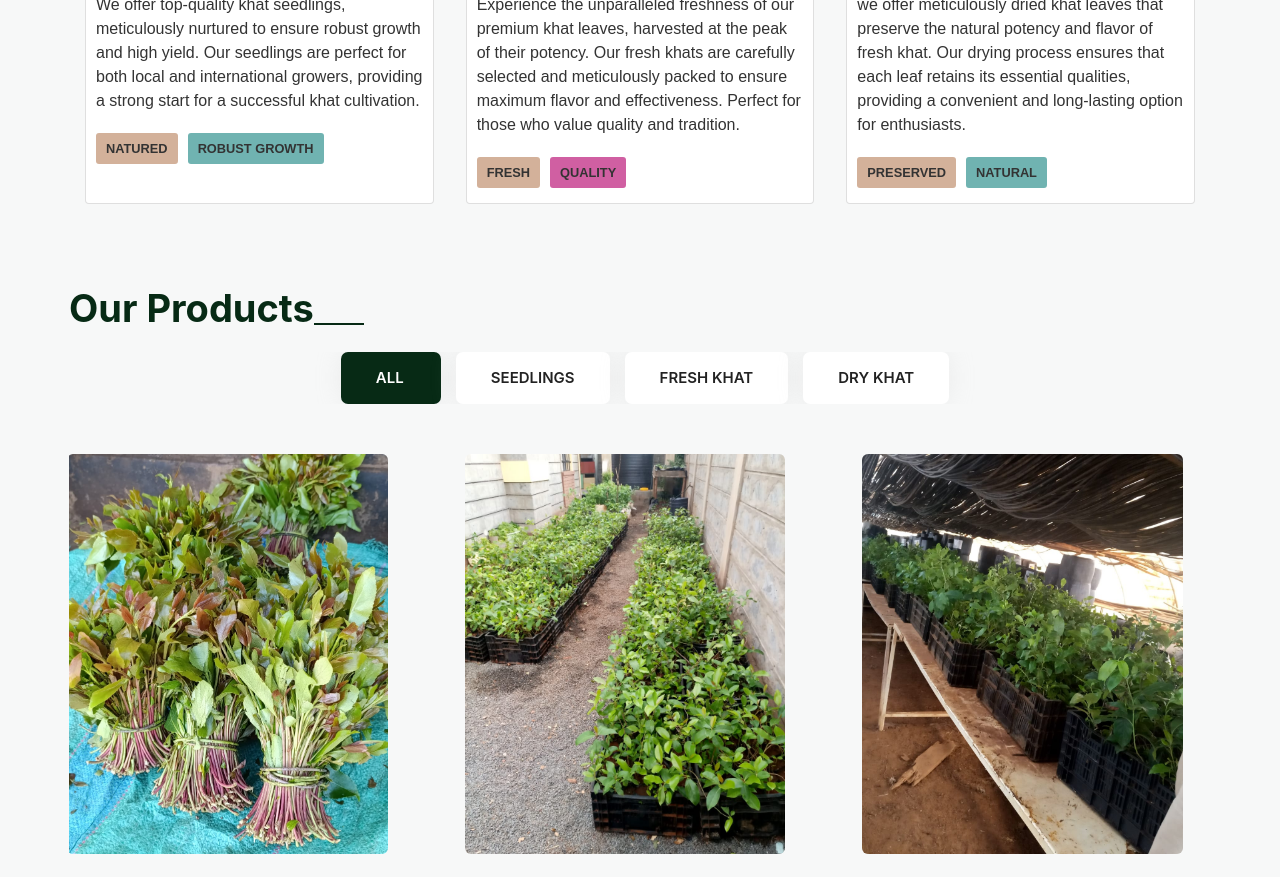
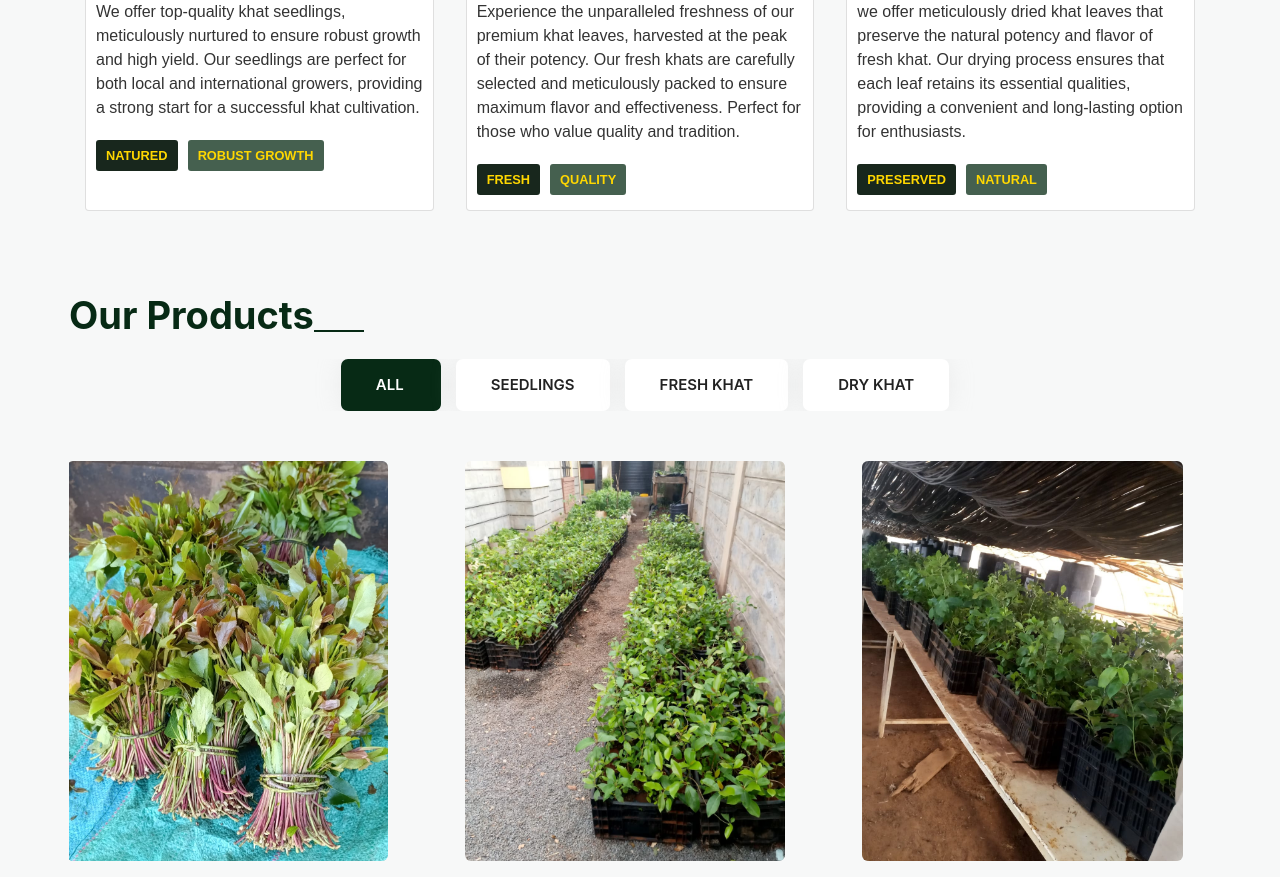
Before and after one commit to SaretoTracy/KhatKenyaGrowers, a React (Create React App) app: page / in a window 1280 px wide. Shown: the part 1880-2757 px from the top of the page. Built offline with nearby package versions, Linux system fonts and the light colour scheme.

Commit message:
add Scrolltotop component and style navbar

```diff
--- a/src/App.js
+++ b/src/App.js
@@ -11,10 +11,12 @@ import Contact from './Components/Contact';
 import Footer from './Components/Footer/Footer';
 import Landing from './Components/Landing/Landing';
 import About from './Components/About/About';
+import ScrollToTop from './Components/ScrollToTop'
 
 function App() {
   return (
     <Router>
+      <ScrollToTop />
       <Nav />
 
       <main>
--- a/src/Components/Contact/Contact.css
+++ b/src/Components/Contact/Contact.css
@@ -1,5 +1,7 @@
 .contact {
   display: flex;
+  padding-top: 2em;
+  padding-bottom: 2em;
   flex-wrap: wrap;
   justify-content: space-between;
   width: calc(min(76.5rem, 90%));
--- a/src/Components/Footer/Footer.css
+++ b/src/Components/Footer/Footer.css
@@ -14,28 +14,7 @@ ul {
     display: flex; /* Flex container for the row */
     flex-wrap: wrap; /* Allow items to wrap to the next line */
   }
-  .single-cta {
-    display: flex; /* Use flexbox for alignment */
-    align-items: center;
-  }
-  .single-cta i {
-    color: #e4e931;
-    font-size: 30px;
-    margin-right: 15px;
-  }
-  .cta-text {
-    padding-left: 15px;
-  }
-  .cta-text h4 {
-    color: #e4e931;
-    font-size: 20px;
-    font-weight: 600;
-    margin-bottom: 2px;
-  }
-  .cta-text span {
-    color: #fff;
-    font-size: 15px;
-  }
+
   .footer-content {
     position: relative;
     z-index: 2;
@@ -44,15 +23,15 @@ ul {
     position: absolute;
     top: 0;
     left: 0;
-    height: 330px;
+    height: 250px;
     background-size: cover;
     background-position: 100% 100%;
   }
   .footer-logo {
-    margin-bottom: 30px;
+    margin-bottom: 20px;
   }
   .footer-logo img {
-    max-width: 200px;
+    max-width: 150px;
   }
   .footer-text p {
     margin-bottom: 14px;
--- a/src/Components/Footer/Footer.js
+++ b/src/Components/Footer/Footer.js
@@ -1,5 +1,6 @@
 import React from 'react';
-import './Footer.css'; // Ensure you import the updated CSS
+import './Footer.css';
+import logo from '/home/developer/khat/src/assets/logo.jpeg';
 import { Link } from 'react-router-dom';
 const Footer = () => {
   return (
@@ -11,8 +12,8 @@ const Footer = () => {
             <div className="col-xl-4 col-lg-4 mb-50">
               <div className="footer-widget">
                 <div className="footer-logo">
-                  <a href="index.html">
-                    <img src="https://i.ibb.co/QDy827D/ak-logo.png" className="img-fluid" alt="logo" />
+                  <a href="#">
+                    <img src={logo} className="img-fluid" alt="logo" />
                   </a>
                 </div>
                 <div className="footer-text">
--- a/src/Components/Nav/Nav.css
+++ b/src/Components/Nav/Nav.css
@@ -1,8 +1,8 @@
-/* Navbar.css */
 @import url('https://fonts.googleapis.com/css?family=Roboto');
 
 body {
   font-family: 'Roboto', sans-serif;
+  padding-top: 70px; /* Adjust padding to match the height of the navbar */
 }
 
 * {
@@ -23,6 +23,10 @@ i {
 .navbar-mainbg {
   background-color: #072A15;
   padding: 0px;
+  position: fixed;
+  width: 100%;
+  top: 0;
+  z-index: 1000;
 }
 
 #navbarSupportedContent {
@@ -83,6 +87,7 @@ i {
   max-width: 100%;
   height: 33px;
 }
+
 .hori-selector {
   display: inline-block;
   position: absolute;
@@ -94,7 +99,6 @@ i {
   border-top-left-radius: 15px;
   border-top-right-radius: 15px;
   margin-top: 18.8px;
-
 }
 
 .hori-selector .left,
@@ -102,11 +106,8 @@ i {
   position: absolute;
   width: 25px;
   height: 25px;
-  background-color: #fff;;
-
-
+  background-color: #fff;
 }
-
 
 .hori-selector .right {
   right: -12.5px;
@@ -115,8 +116,9 @@ i {
 
 .hori-selector .left {
   left: -12.5px;
-    top: calc(50% - 12.5px)
+  top: calc(50% - 12.5px);
 }
+
 .hori-selector .left:before,
 .hori-selector .right:before {
   content: '';
@@ -126,6 +128,7 @@ i {
   border-radius: 50%;
   background-color: #072A15;
 }
+
 .hori-selector .left:before {
   top: -25px;
   left: -25px;
@@ -154,8 +157,8 @@ i {
   }
 
   .navbar-expand-custom .navbar-collapse {
-    display: -ms-flexbox!important;
-    display: flex!important;
+    display: -ms-flexbox !important;
+    display: flex !important;
     -ms-flex-preferred-size: auto;
     flex-basis: auto;
   }
--- /dev/null
+++ b/src/Components/ScrollToTop.js
@@ -0,0 +1,14 @@
+import { useEffect } from 'react';
+import { useLocation } from 'react-router-dom';
+
+const ScrollToTop = () => {
+  const { pathname } = useLocation();
+
+  useEffect(() => {
+    window.scrollTo(0, 0);
+  }, [pathname]);
+
+  return null;
+};
+
+export default ScrollToTop;
--- a/src/Components/Service/Service.css
+++ b/src/Components/Service/Service.css
@@ -74,24 +74,13 @@ section a {
 .container ul li {
   text-transform: uppercase;
   background: var(--clr-tag);
-  color: #333333;
+  color: #ffd700;
   font-weight: 700;
   font-size: 0.8rem;
   padding: 0.375rem 0.625rem;
   border-radius: 0.188rem;
 }
 
-.branding {
-  color: #a37b5d;
-}
-
-.packaging {
-  color: #4e817f;
-}
-
-.marketing {
-  color: #923e6e;
-}
 
 .content {
   padding: 0.938rem 0.625rem;
--- a/src/Components/Service/Service.js
+++ b/src/Components/Service/Service.js
@@ -44,13 +44,13 @@ const Service = () => {
 						</p>
 						<ul>
 							<li
-								style={{ "--clr-tag": "#d3b19a" }}
+								style={{ "--clr-tag": "#18271D" }}
 								className="branding"
 							>
 								Natured
 							</li>
 							<li
-								style={{ "--clr-tag": "#70b3b1" }}
+								style={{ "--clr-tag": "#45604F" }}
 								className="packaging"
 							>
 								Robust Growth
@@ -89,14 +89,14 @@ const Service = () => {
 						</p>
 						<ul>
 							<li
-								style={{ "--clr-tag": "#d3b19a" }}
+								style={{ "--clr-tag": "#18271D" }}
 								className="branding"
 							>
 								Fresh
 							</li>
 							<li
-								style={{ "--clr-tag": "#d05fa2" }}
-								className="marketing"
+								style={{ "--clr-tag": "#45604F" }}
+								className="packaging"
 							>
 								Quality
 							</li>
@@ -139,13 +139,13 @@ const Service = () => {
 						</p>
 						<ul>
 							<li
-								style={{ "--clr-tag": "#d3b19a" }}
+								style={{ "--clr-tag": "#18271D" }}
 								className="branding"
 							>
 								Preserved
 							</li>
 							<li
-								style={{ "--clr-tag": "#70b3b1" }}
+								style={{ "--clr-tag": "#45604F" }}
 								className="packaging"
 							>
 								Natural
```
Lines whose indentation alone changed are shown as unchanged.
